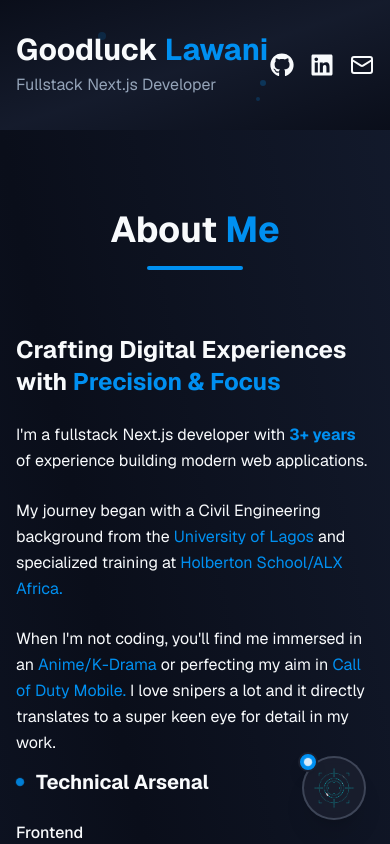
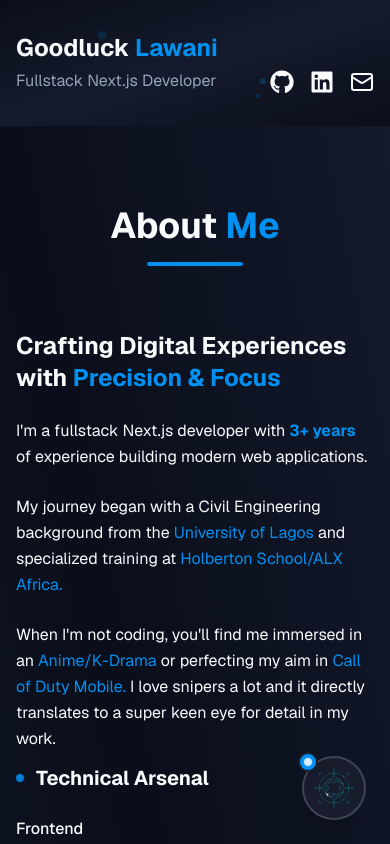
Before and after one commit to civilgoody/portfolio, a Next.js app: page / in a window 390 px wide. Shown: the top 844 px of the page. Built offline with nearby package versions, Linux system fonts and the light colour scheme.

Commit message:
refactor(sections): adjust HeroSection layout and typography for improved visual hierarchy

```diff
--- a/src/components/sections/hero-section.tsx
+++ b/src/components/sections/hero-section.tsx
@@ -16,10 +16,10 @@ export function HeroSection() {
       </div>
 
       {/* Content */}
-      <div className="relative z-10 container mx-auto px-4 py-8 flex justify-between items-center">
+      <div className="relative z-10 container mx-auto px-4 py-8 flex justify-between items-end">
         {/* Name */}
         <div>
-          <h1 className="text-3xl md:text-4xl font-bold">
+          <h1 className="text-2xl md:text-4xl font-bold">
             <span className="text-foreground">Goodluck </span>
             <span className="text-primary">Lawani</span>
           </h1>
```
